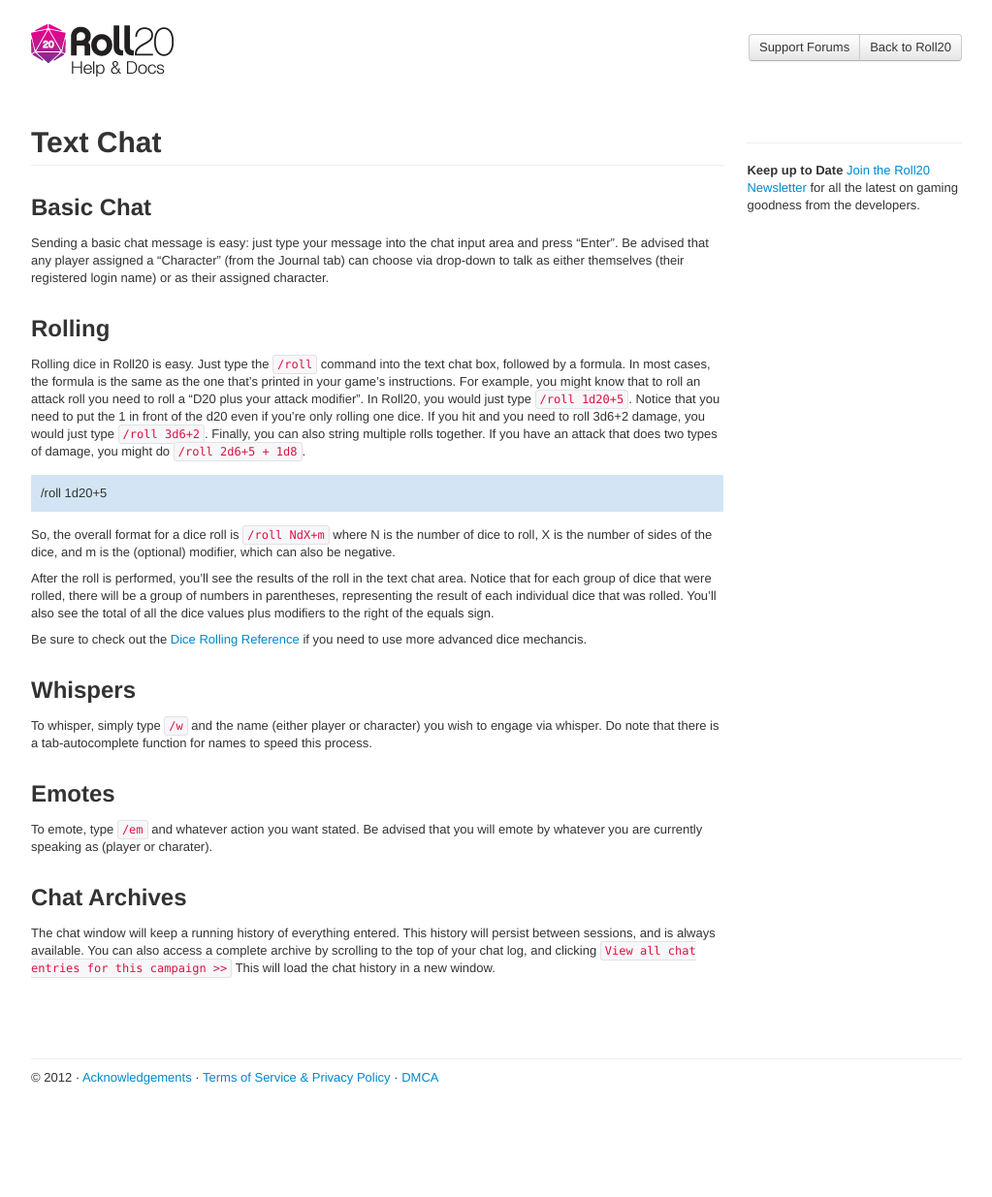
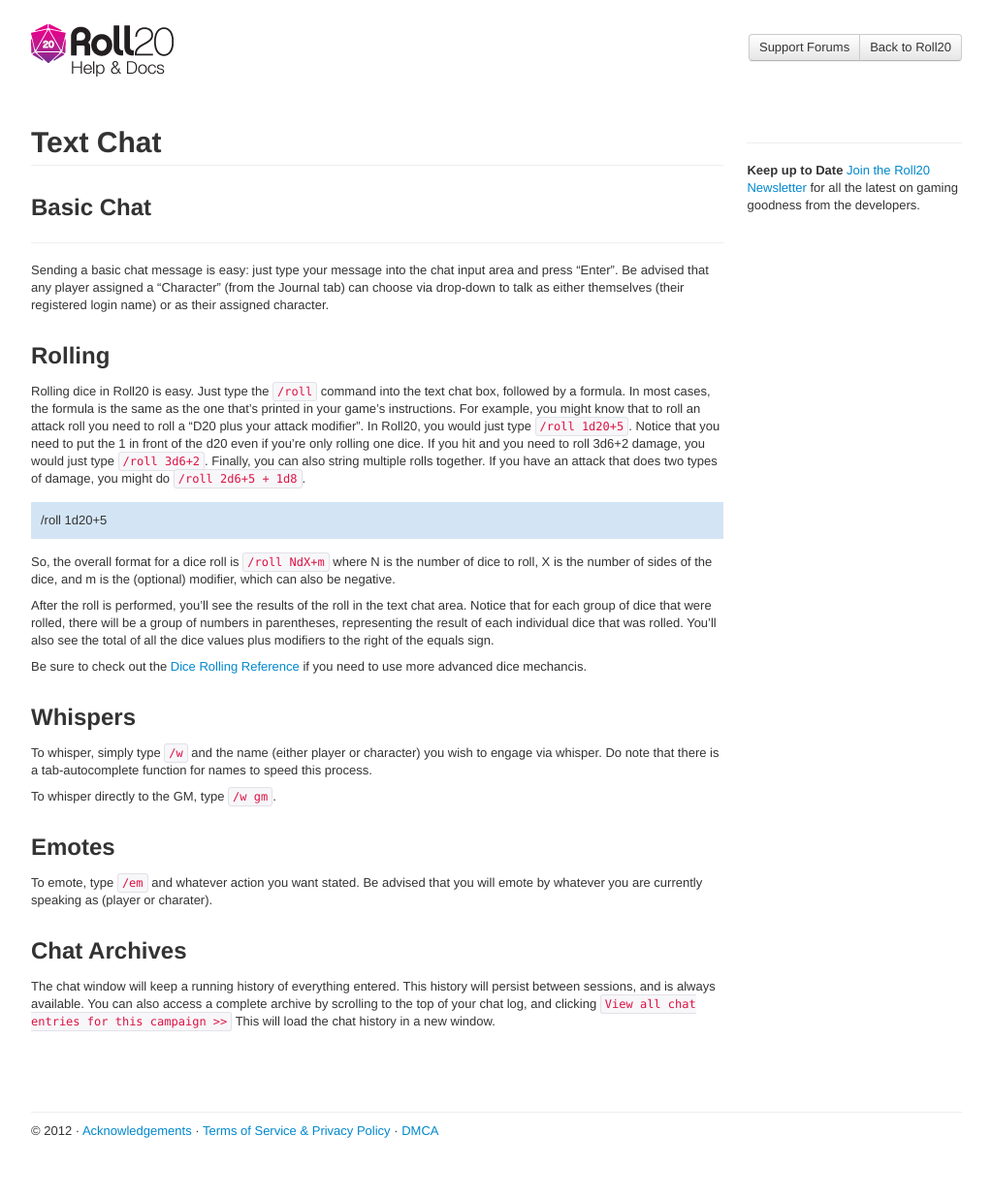
Before and after one commit to Roll20/help.roll20.net, a Jekyll site: the page built from _posts/2012-05-01-text-chat.markdown, in a window 1280 px wide. Shown: the whole page at 97% size, without its empty margins (128-1151 px from the left). Built offline with Jekyll 4.4.1, drawn with Linux system fonts in a browser that asks for light colours; nearby versions of some CDN libraries; Markdown is read by kramdown in place of the engine named in the settings; comment, search, counter and statistics services are not loaded; before the commit the page ends 1180 px from its top, so only the background shows below that.

Commit message:
Updated _posts/2012-05-01-text-chat.markdown

```diff
--- a/_posts/2012-05-01-text-chat.markdown
+++ b/_posts/2012-05-01-text-chat.markdown
@@ -4,7 +4,9 @@ title: Text Chat
 categories: beginner
 ---
 Basic Chat
-----------
+---
+
+-------
 
   Sending a basic chat message is easy: just type your message into the chat input area and press "Enter". Be advised that any player assigned a "Character" (from the Journal tab) can choose via drop-down to talk as either themselves (their registered login name) or as their assigned character.
 
@@ -24,6 +26,8 @@ Basic Chat
 
   To whisper, simply type <code>/w</code> and the name (either player or character) you wish to engage via whisper.  Do note that there is a tab-autocomplete function for names to speed this process.
 
+  To whisper directly to the GM, type <code>/w gm</code>.
+
 ## Emotes
 
   To emote, type <code>/em</code> and whatever action you want stated.  Be advised that you will emote by whatever you are currently speaking as (player or charater).
```
